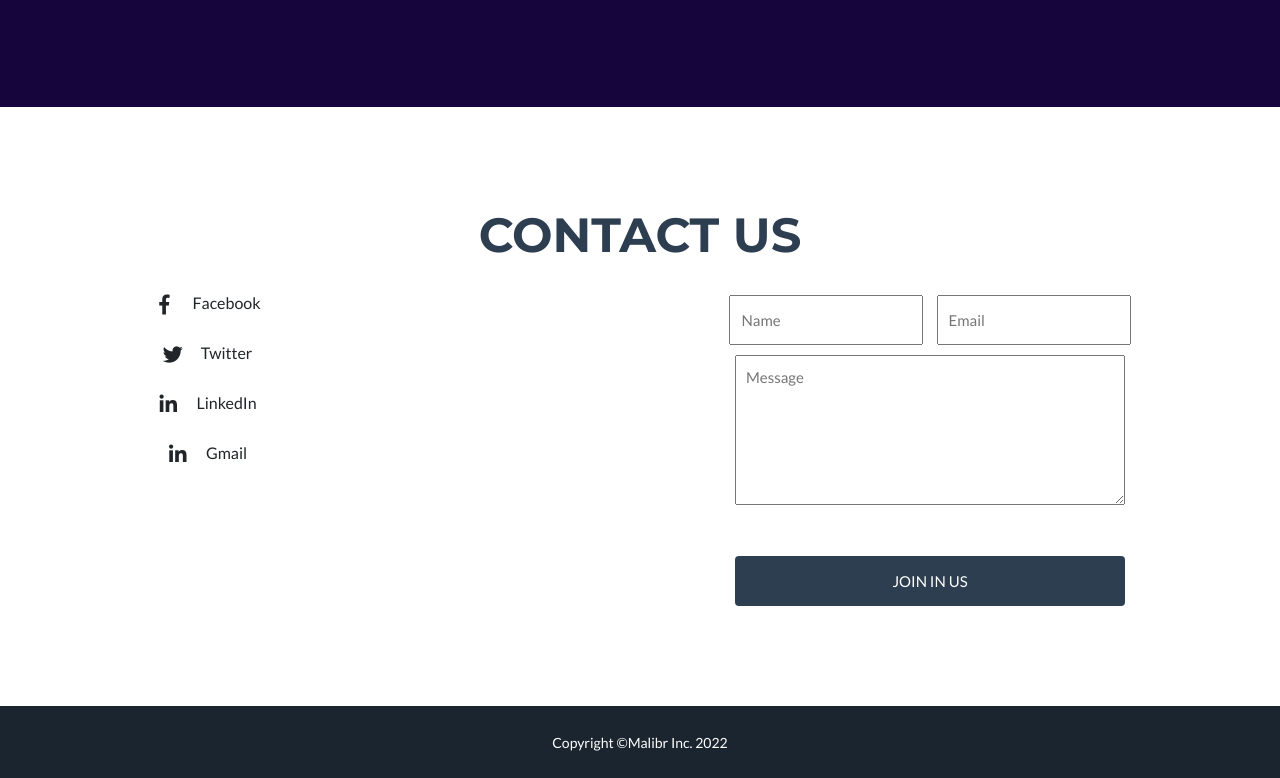
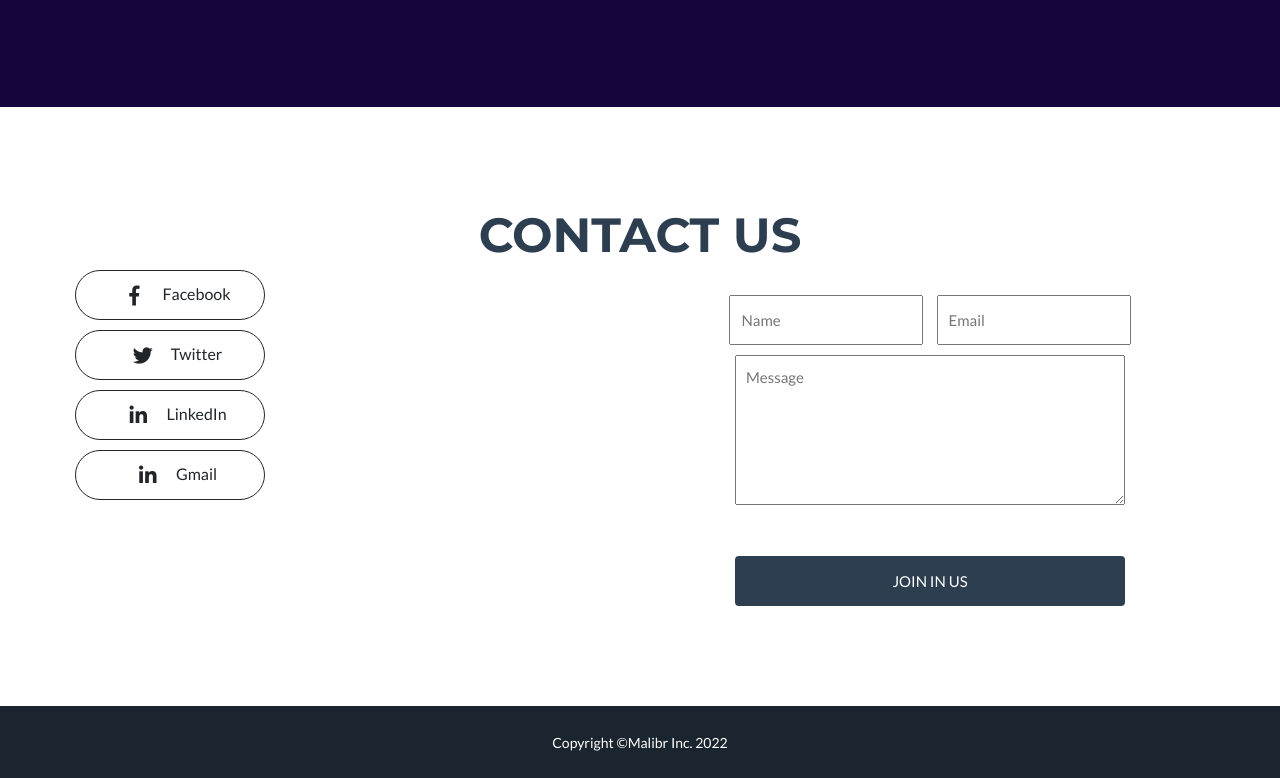
Before and after one commit to murafalizade/MalibrInfoPage.github.io, a plain HTML site: page Malibr-web.html in a window 1280 px wide. Shown: the part 3451-4229 px from the top of the page. Drawn offline with nearby package versions, Linux system fonts and the light colour scheme.

Commit message:
some configurettion related contact us

```diff
--- a/Malibr-web.css
+++ b/Malibr-web.css
@@ -573,10 +573,12 @@ textarea{
 	margin: 1px;
 }
 .contact-list-item{
-	padding: 10px;
-	width: 250px;
+	padding-top: 0px;
+	margin-bottom: 10px;
+	width: 190px;
 	text-align: center;
 	height: 50px;
+	border: 1px solid;
 	border-radius: 34px;
 }
 .contact-list-item:hover{
```
